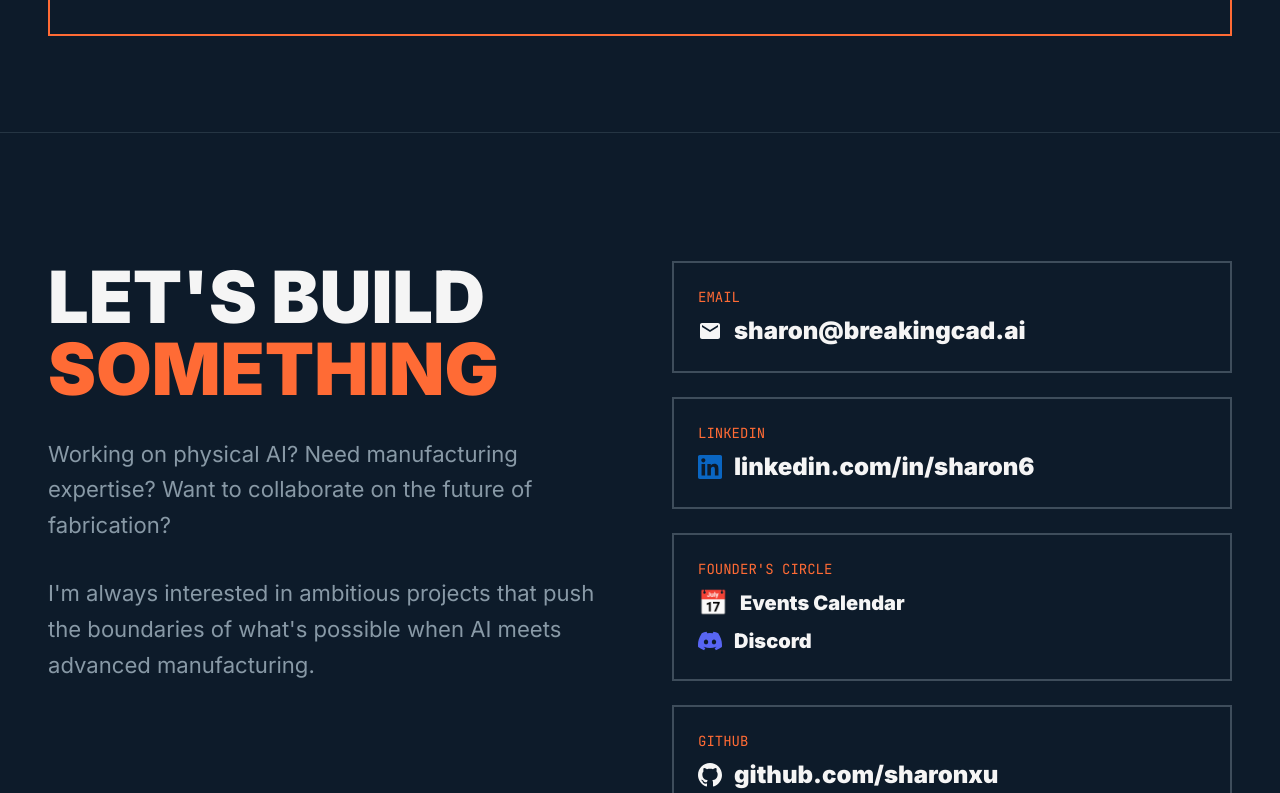
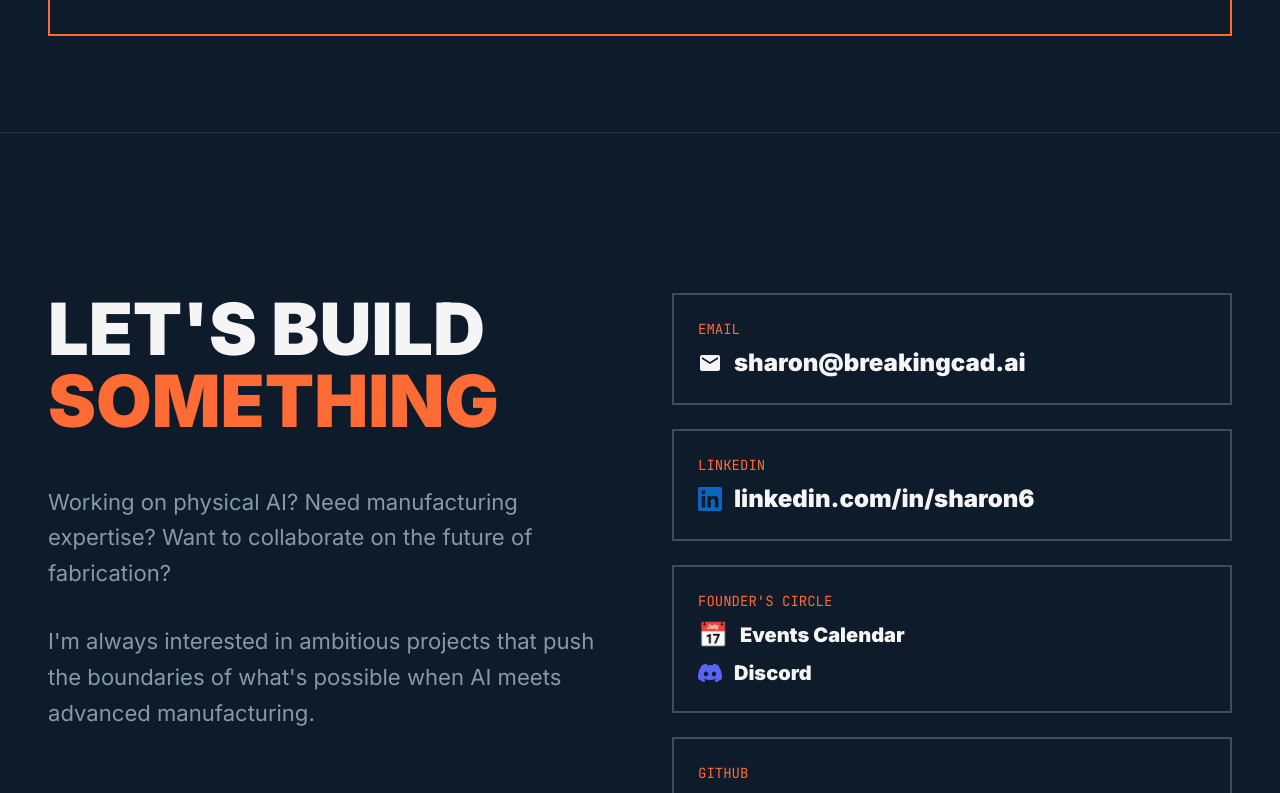
Before and after one commit to sharonxu/breaking-cad, a React (Vite) app: page / in a window 1280 px wide. Shown: the part 6360-7153 px from the top of the page. Built offline with nearby package versions, Linux system fonts and the light colour scheme.

Commit message:
Increase spacing around Contact header

```diff
--- a/src/components/Contact.jsx
+++ b/src/components/Contact.jsx
@@ -1,10 +1,10 @@
 function Contact() {
   return (
-    <section id="contact" className="min-h-screen flex items-center pt-32 pb-24 px-6 md:px-12 border-t border-steel/20">
+    <section id="contact" className="min-h-screen flex items-center pt-40 pb-24 px-6 md:px-12 border-t border-steel/20">
       <div className="max-w-7xl mx-auto w-full">
         <div className="grid md:grid-cols-2 gap-16">
           <div>
-            <h2 className="text-5xl md:text-7xl font-black mb-8 leading-tight">
+            <h2 className="text-5xl md:text-7xl font-black mb-12 leading-tight">
               LET'S BUILD
               <br />
               <span className="text-machine-orange">SOMETHING</span>
```
